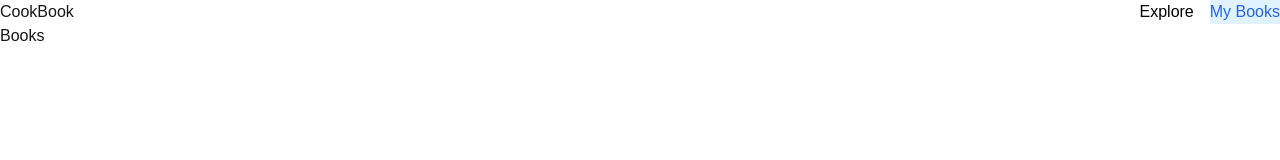
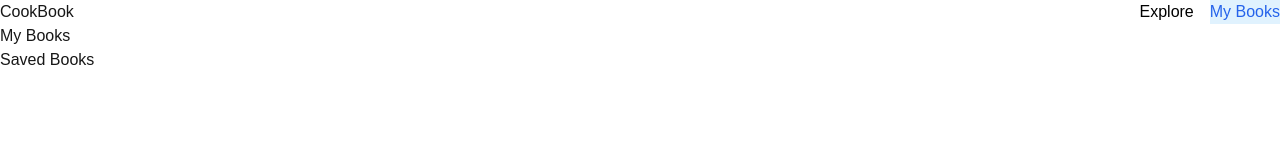
Before and after one commit to emile-tal/cookbook, a Next.js app: page /books in a window 1280 px wide. Shown: the top 160 px of the page. Built offline with nearby package versions, Linux system fonts and the light colour scheme; no server answers; the database is empty.

Commit message:
Create fetchUserBooks function

```diff
--- a/app/books/page.tsx
+++ b/app/books/page.tsx
@@ -1,5 +1,20 @@
-export default function Books() {
+import { BookCards } from "../ui/books/book-cards"
+import { fetchUserBooks } from "../lib/data"
+
+export default async function Page() {
+
+    // Placeholder user id for now
+    const myBooks = await fetchUserBooks('410544b2-4001-4271-9855-fec4b6a6442a')
+
     return (
-        <div>Books</div>
+        <main>
+            <div>
+                <h2>My Books</h2>
+                {/* {myBooks && <BookCards books={myBooks} />} */}
+            </div>
+            <div>
+                <h2>Saved Books</h2>
+            </div>
+        </main>
     )
 }
--- a/app/explore/page.tsx
+++ b/app/explore/page.tsx
@@ -1,4 +1,4 @@
-export default function Explore() {
+export default function Page() {
     return (
         <div>Explore</div>
     )
--- a/app/lib/data.ts
+++ b/app/lib/data.ts
@@ -1,3 +1,17 @@
+import { Book } from './definitions'
 import postgres from 'postgres'
 
 const sql = postgres(process.env.POSTGRES_URL!, { ssl: 'require' })
+
+export async function fetchUserBooks(id: string) {
+    try {
+        const userBooks = await sql<Book[]>`
+        SELECT recipeBook.id, recipeBook.name, user.username
+        FROM recipeBooks
+        JOIN users ON recipeBooks.user_id = users.id
+        WHERE recipeBooks.user_id = ${id}`
+        return userBooks[0]
+    } catch (error) {
+        console.error(`Database error: ${error}`)
+    }
+}
--- /dev/null
+++ b/app/lib/definitions.ts
@@ -0,0 +1,5 @@
+export type Book = {
+    id: string,
+    name: string,
+    owner: string
+}
--- a/app/page.tsx
+++ b/app/page.tsx
@@ -1,4 +1,4 @@
-export default function Home() {
+export default function Page() {
   return (
     <div>Home</div>
   );
--- /dev/null
+++ b/app/ui/books/book-cards.tsx
@@ -0,0 +1,11 @@
+import { Book } from "@/app/lib/definitions";
+
+export function BookCards(books: Book[]) {
+    return (
+        books.map((book) => (
+            <div>
+                <span>{book.name}</span>
+            </div>
+        ))
+    )
+}
```
